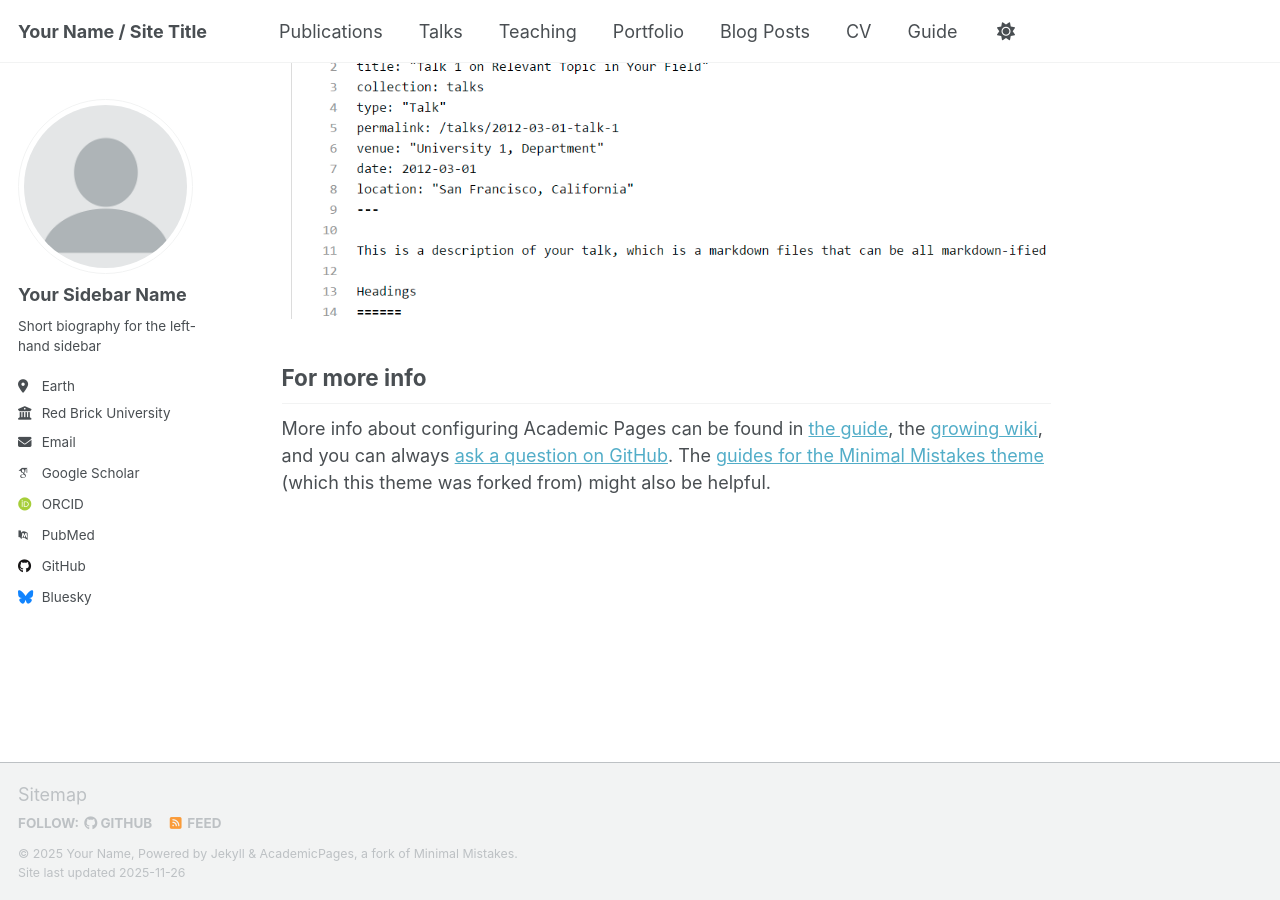
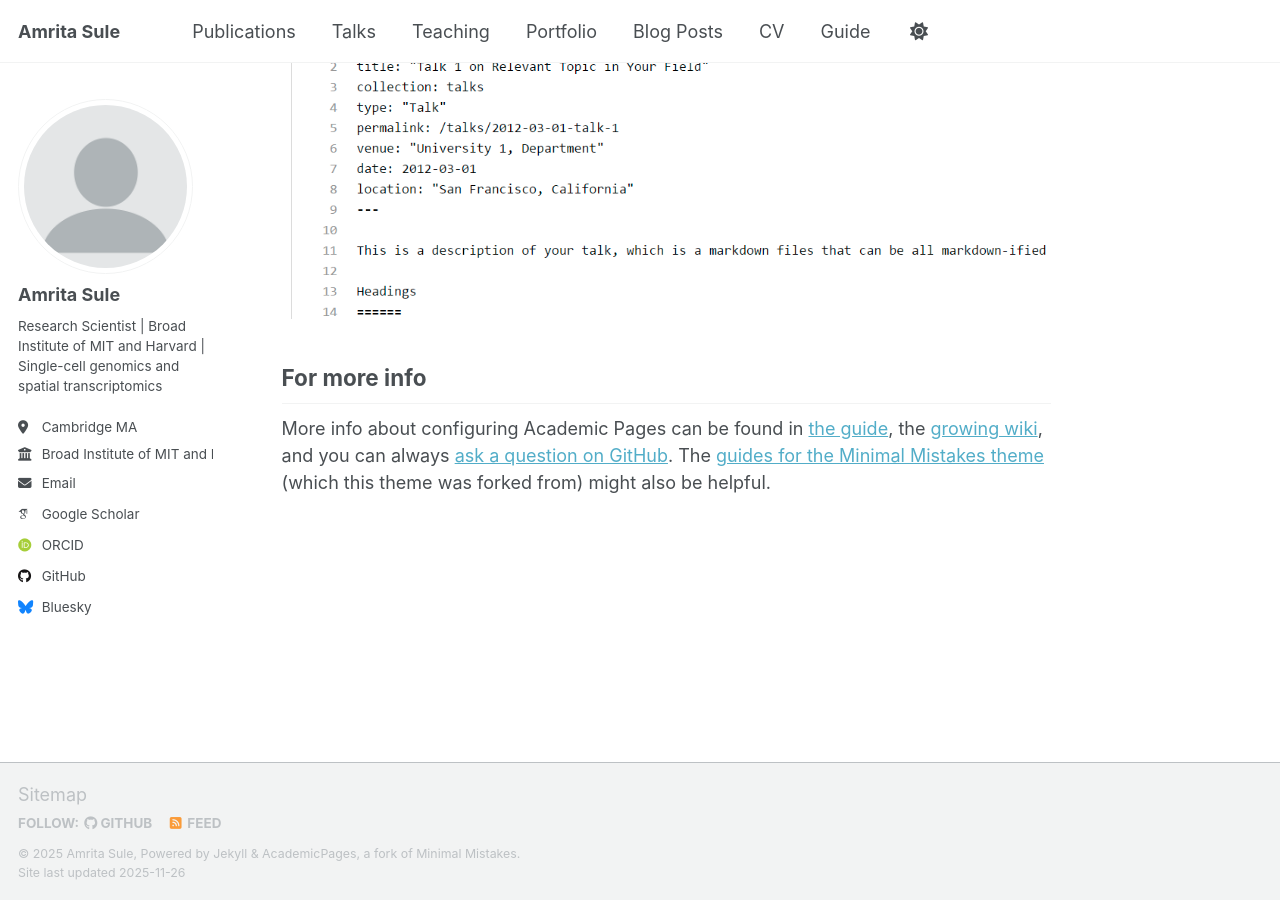
Before and after one commit to amritasule/amritasule.github.io, a Jekyll site: the page built from _pages/about.md, in a window 1280 px wide and 900 px high, scrolled down 2880 px. Built offline with Jekyll 4.4.1, drawn with Linux system fonts in a browser that asks for light colours; some web fonts are replaced; a script that is not in the unit is left out.

Commit message:
Update _config.yml

```diff
--- a/_config.yml
+++ b/_config.yml
@@ -9,11 +9,14 @@
 # Basic Site Settings
 locale                   : "en-US"
 site_theme               : "default" # Currently available options are "default", "air"
-title                    : "Your Name / Site Title"
+title                    : "Amrita Sule"
 title_separator          : "-"
-name                     : &name "Your Name"
-description              : &description "Your Name's academic portfolio"   # Update this with a general description of your site, this is the default if not overridden by a page
-url                      : https://academicpages.github.io # The base hostname & protocol for your site e.g. "https://[your GitHub username].github.io",
+name                     : &name "Amrita Sule"
+description              : &description "I am a Research Scientist I in Kristin Ardlie’s group in the Gene Regulation Observatory at the Broad Institute of MIT and Harvard. I joined the Broad in November 2021. My work focuses on the Developmental GTEx project, an extension of the GTEx initiative that aims to understand gene expression similarities and differences across human developmental stages in multiple reference tissues.
+
+During my postdoctoral studies, I was awarded the AACR–AstraZeneca START grant to investigate drug combinations targeting oncometabolite-producing tumors.
+I received my B.Sc. and M.Sc. in Life Sciences from the University of Mumbai, India. I earned my Ph.D. in Molecular Biology and Biochemistry from Virginia Commonwealth University in Kristoffer Valerie’s lab, where my research focused on DNA damage response signaling, particularly the roles of ATM kinase and protein phosphatase 2A in response to ionizing radiation. I then completed a postdoctoral fellowship at Yale University in Ranjit Bindra’s lab, working on identifying combination DNA repair inhibitors and DNA-damaging agents to target solid tumors."   # Update this with a general description of your site, this is the default if not overridden by a page
+url                      : "https://amritasule.github.io" # The base hostname & protocol for your site e.g. "https://[your GitHub username].github.io",
                                                            # or if you already have some other page hosted on Github then use "https://[your GitHub username].github.io/[Your Repo Name]"
 baseurl                  : "" # the subpath of your site, e.g. "/blog"
 repository               : "academicpages/academicpages.github.io"
@@ -24,24 +27,24 @@ repository               : "academicpages/academicpages.github.io"
 author:
   # Biographic information
   avatar           : "profile.png"
-  name             : "Your Sidebar Name"
+  name             : "Amrita Sule"
   pronouns         : # example: "she/her"
-  bio              : "Short biography for the left-hand sidebar"
-  location         : "Earth"
-  employer         : "Red Brick University"
+  bio              : "Research Scientist | Broad Institute of MIT and Harvard | Single-cell genomics and spatial transcriptomics"
+  location         : "Cambridge MA"
+  employer         : "Broad Institute of MIT and Harvard"
   uri              : # URL
-  email            : "none@example.org"
+  email            : "asule@broadinstitute.org"
 
   # Academic websites
   academia         : # URL
   arxiv            : # URL - Update with the correct link to your profile
-  googlescholar    : "https://scholar.google.com/citations?user=PS_CX0AAAAAJ"
+  googlescholar    : "https://scholar.google.com/citations?user=OaQp1NcAAAAJ&hl=en&oi=ao"
   inspire-hep      : # URL
   impactstory      : # URL
-  orcid            : "https://orcid.org/yourorcidurl"
+  orcid            : "https://orcid.org/0000-0001-6782-1899"
   semantic         : # URL
   ssrn             : # URL
-  pubmed           : "https://www.ncbi.nlm.nih.gov/pubmed/?term=john+snow"
+  pubmed           :
   researchgate     : # URL
   scopus           : # URL
   zotero           : # URL
@@ -51,7 +54,7 @@ author:
   bitbucket        : # Username - Update with your username on the site
   codepen          : # Username
   dribbble         : # Username
-  github           : "academicpages"
+  github           : "amritasule"
   kaggle           : # Username
   stackoverflow    : # User number or user number and name (i.e., use "1" or "1/jeff-atwood")
 
@@ -66,7 +69,7 @@ author:
   keybase          : # Username
   instagram        : # Username
   lastfm           : # Username
-  linkedin         : # Username
+  linkedin         : # amritasule
   mastodon         : # URL
   medium           : # URL
   pinterest        : # Username
@@ -74,7 +77,7 @@ author:
   steam            : # Username
   telegram         : # URL
   tumblr           : # Username
-  twitter          : # Username for X / Twitter
+  twitter          : # amritasulr for X / Twitter
   vine             : # Username
   weibo            : # Username
   wikipedia        : # Username
```
